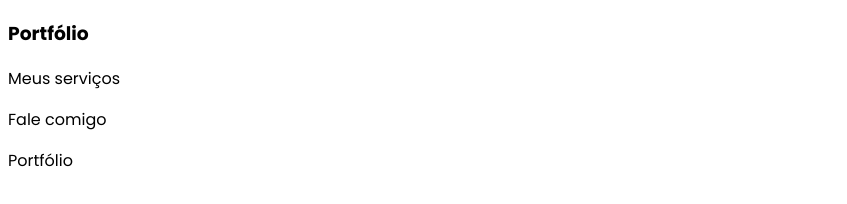
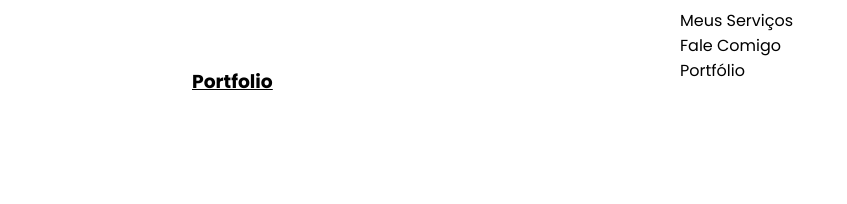
Before and after one commit to Juliovsk1/Portfolio_projeto, a plain HTML site: page index.html in a window 1280 px wide. Shown: the whole page, without its empty margins (0-847 px from the left). Drawn offline with Linux system fonts and the light colour scheme.

Commit message:
adicionando cabeçalho

```diff
--- a/index.html
+++ b/index.html
@@ -10,13 +10,21 @@
     <link href="https://fonts.googleapis.com/css2?family=Inter:ital,opsz,wght@0,14..32,100..900;1,14..32,100..900&family=Poppins:ital,wght@0,100;0,200;0,300;0,400;0,500;0,600;0,700;0,800;0,900;1,100;1,200;1,300;1,400;1,500;1,600;1,700;1,800;1,900&display=swap" rel="stylesheet">
 </head>
 
-<header class="cabecalho">
-    <h3 id="portfolio">Portfólio</h3>
-    <p>Meus serviços</p>
-    <p>Fale comigo</p>
-    <p>Portfólio</p>
-</header>
+
 <body>
+    <div class="conteiner">
+        <div id="header">
+            <h3 id="portfolio">Portfolio</h3>
+        </div>
+        <div id="menu">
+            <ul>
+                <li>Meus Serviços</li>
+                <li>Fale Comigo</li>
+                <li>Portfólio</li>
+            </ul>
+        </div>
+    </div>
+
 
 </body>
 </html>
--- a/style.css
+++ b/style.css
@@ -2,3 +2,24 @@
     font-family: "Poppins", sans-serif;
     font-style: normal;
 }
+body{
+    margin-left: 15%;
+    margin-right: 15%;
+}
+
+.conteiner{
+    display: grid;
+    grid-auto-flow: column;
+    grid-auto-columns: 1fr;
+}
+
+#header{
+    text-decoration: underline;
+    margin-top: 40px;
+    margin-bottom: 50px;
+}
+
+#menu ul{
+    list-style-type: none;
+    margin: 0;
+}
```
